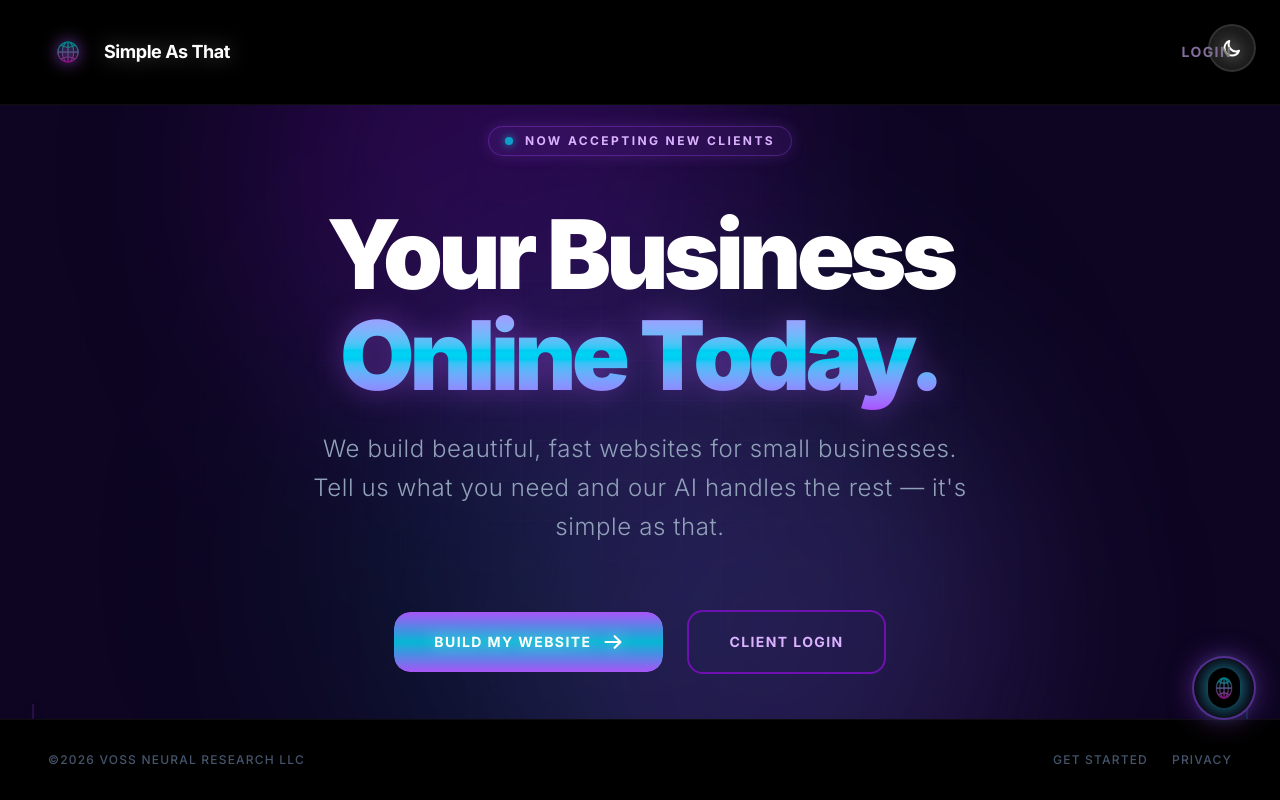
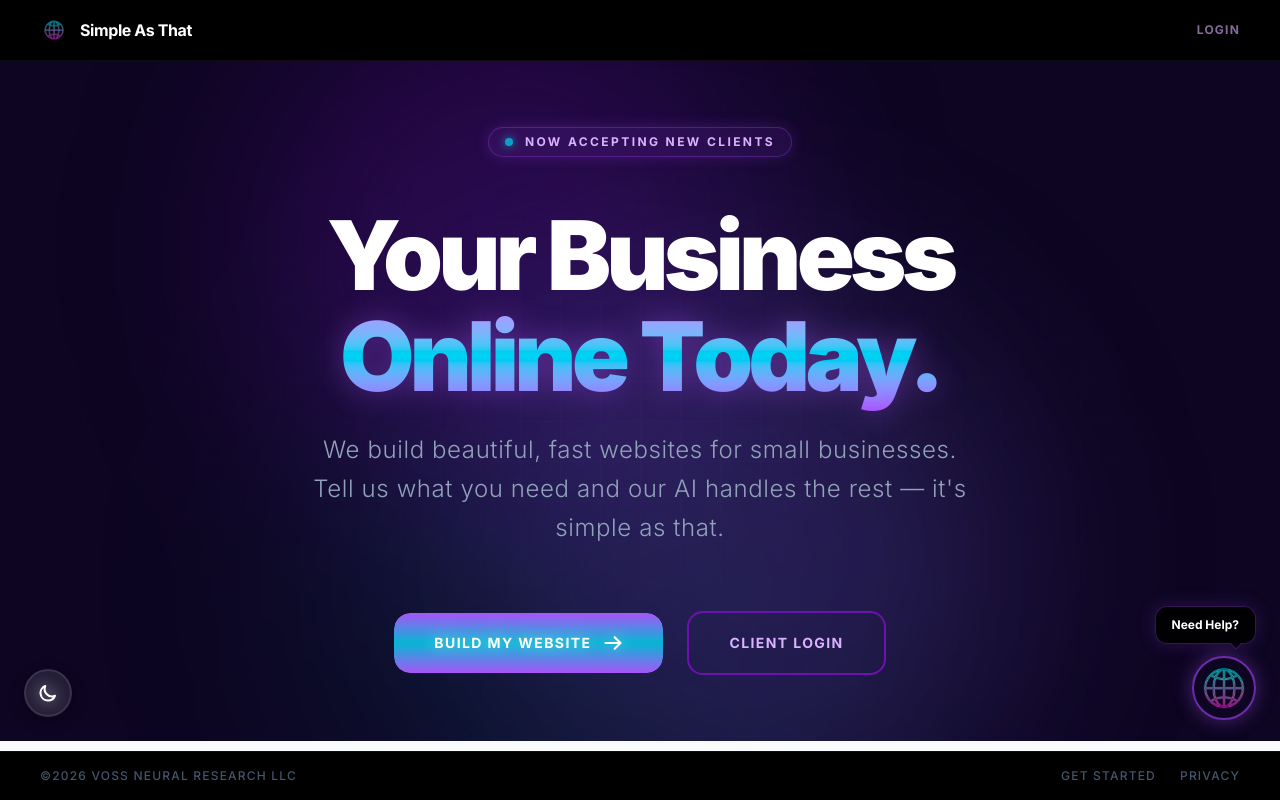
Before and after one commit to cybergod-duck/simple-as-that.net, a Next.js app: page / in a window 1280 px wide. Built offline with nearby package versions, Linux system fonts and the light colour scheme.

Commit message:
ui: static black bars in layout, globe fills circle, Need Help bubble, dark mode lower-left, plain English copy

```diff
--- a/app/layout.tsx
+++ b/app/layout.tsx
@@ -3,14 +3,14 @@ import type { Metadata } from 'next';
 import { Inter } from 'next/font/google';
 import './globals.css';
 import { ThemeProvider } from '../components/ThemeProvider';
-import ThemeToggle from '../components/ThemeToggle';
 import FluidAI from '../components/FluidAI';
+import Link from 'next/link';
 
 const inter = Inter({ subsets: ['latin'], variable: '--font-inter' });
 
 export const metadata: Metadata = {
     title: 'Simple As That | Core Network',
-    description: 'Autonomous Infrastructure Deployment',
+    description: 'Beautiful, fast websites for small businesses.',
     icons: {
         icon: [
             { url: '/favicon_io/favicon-32x32.png', sizes: '32x32', type: 'image/png' },
@@ -25,13 +25,33 @@ export const metadata: Metadata = {
 export default function RootLayout({ children }: { children: React.ReactNode }) {
     return (
         <html lang="en" suppressHydrationWarning className={`${inter.variable}`}>
-            <body className="antialiased min-h-screen bg-slate-50 dark:bg-black text-slate-900 dark:text-slate-100 font-sans transition-colors duration-500">
+            <body className="antialiased min-h-screen bg-slate-50 dark:bg-[#0d0521] text-slate-900 dark:text-slate-100 font-sans transition-colors duration-500 flex flex-col">
                 <ThemeProvider attribute="class" defaultTheme="dark" enableSystem>
-                    {/* Fixed Global Navigation Element for Theme Toggling */}
-                    <div className="fixed top-6 right-6 z-[60] mix-blend-difference">
-                        <ThemeToggle />
-                    </div>
-                    {children}
+
+                    {/* ── STATIC BLACK HEADER BAR ── */}
+                    <header className="w-full px-6 md:px-10 py-4 flex justify-between items-center z-50 bg-black border-b border-white/5 shrink-0">
+                        <div className="flex items-center gap-3">
+                            <img src="/favicon_io/favicon-32x32.png" alt="Logo" className="w-7 h-7" />
+                            <Link href="/" className="font-bold tracking-tight text-white text-sm md:text-base">Simple As That</Link>
+                        </div>
+                        <Link href="/auth/login" className="text-xs font-bold uppercase tracking-widest text-purple-300/60 hover:text-white transition-colors">
+                            Login
+                        </Link>
+                    </header>
+
+                    {/* ── MIDDLE CONTENT (fades per page) ── */}
+                    <main className="flex-1 relative overflow-hidden">
+                        {children}
+                    </main>
+
+                    {/* ── STATIC BLACK FOOTER BAR ── */}
+                    <footer className="w-full px-6 md:px-10 py-4 flex justify-between items-center z-50 bg-black border-t border-white/5 text-xs font-medium tracking-widest uppercase text-slate-600 shrink-0">
+                        <div>©2026 Voss Neural Research LLC</div>
+                        <div className="flex gap-6">
+                            <Link href="/onboarding" className="hover:text-purple-400 transition-colors">Get Started</Link>
+                            <Link href="/privacy" className="hover:text-cyan-400 transition-colors">Privacy</Link>
+                        </div>
+                    </footer>
 
                     {/* Persistent Fluid Simple AI Concierge */}
                     <FluidAI />
--- a/app/page.tsx
+++ b/app/page.tsx
@@ -3,6 +3,7 @@
 import Link from 'next/link';
 import { useTheme } from 'next-themes';
 import { useEffect, useState } from 'react';
+import ThemeToggle from '../components/ThemeToggle';
 
 export default function Home() {
   const { theme } = useTheme();
@@ -17,19 +18,16 @@ export default function Home() {
   const isDark = theme === 'dark' || (theme === 'system' && window.matchMedia('(prefers-color-scheme: dark)').matches);
 
   return (
-    <div className={`relative min-h-screen w-full overflow-hidden flex flex-col items-center justify-center font-sans transition-colors duration-1000 ${isDark ? 'bg-[#0d0521]' : 'bg-slate-50'}`}>
+    <div className={`relative w-full h-full min-h-[calc(100vh-120px)] overflow-hidden flex flex-col items-center justify-center font-sans transition-colors duration-1000 ${isDark ? 'bg-[#0d0521]' : 'bg-slate-50'}`}>
 
       {/* Background */}
       <div className={`absolute inset-0 z-0 transition-colors duration-1000 ${isDark ? 'bg-[#0d0521]' : 'bg-[#FAFAFA]'}`}></div>
 
-      {/* Ambient Glows (Deep Purple + Cyan) */}
+      {/* Ambient Glows */}
       <div className={`absolute inset-0 overflow-hidden pointer-events-none z-0 ${isDark ? 'opacity-100' : 'opacity-70'}`}>
-        <div className={`absolute top-[-10%] left-[20%] w-[40vw] h-[40vw] rounded-full blur-[100px] animate-[pulse_6s_ease-in-out_infinite] ${isDark ? 'mix-blend-screen bg-purple-600/20' : 'mix-blend-multiply bg-purple-500/10'
-          }`}></div>
-        <div className={`absolute top-[30%] left-[50%] -translate-x-1/2 w-[50vw] h-[50vw] rounded-full blur-[120px] animate-[pulse_8s_ease-in-out_infinite_delay-2s] ${isDark ? 'mix-blend-screen bg-cyan-500/10' : 'mix-blend-multiply bg-cyan-500/10'
-          }`}></div>
-        <div className={`absolute bottom-[-10%] right-[20%] w-[40vw] h-[40vw] rounded-full blur-[100px] animate-[pulse_7s_ease-in-out_infinite_delay-1s] ${isDark ? 'mix-blend-screen bg-purple-500/15' : 'mix-blend-multiply bg-purple-500/10'
-          }`}></div>
+        <div className={`absolute top-[-10%] left-[20%] w-[40vw] h-[40vw] rounded-full blur-[100px] animate-[pulse_6s_ease-in-out_infinite] ${isDark ? 'mix-blend-screen bg-purple-600/20' : 'mix-blend-multiply bg-purple-500/10'}`}></div>
+        <div className={`absolute top-[30%] left-[50%] -translate-x-1/2 w-[50vw] h-[50vw] rounded-full blur-[120px] animate-[pulse_8s_ease-in-out_infinite_delay-2s] ${isDark ? 'mix-blend-screen bg-cyan-500/10' : 'mix-blend-multiply bg-cyan-500/10'}`}></div>
+        <div className={`absolute bottom-[-10%] right-[20%] w-[40vw] h-[40vw] rounded-full blur-[100px] animate-[pulse_7s_ease-in-out_infinite_delay-1s] ${isDark ? 'mix-blend-screen bg-purple-500/15' : 'mix-blend-multiply bg-purple-500/10'}`}></div>
 
         {/* Grid Overlay */}
         <div className={`absolute inset-0 bg-[size:40px_40px] [mask-image:radial-gradient(ellipse_at_center,black_10%,transparent_70%)] ${isDark
@@ -38,29 +36,7 @@ export default function Home() {
           }`}></div>
       </div>
 
-      {/* Header */}
-      <header className={`absolute top-0 w-full px-8 md:px-12 py-8 flex justify-between items-center z-40 border-b backdrop-blur-md transition-colors ${isDark ? 'border-white/5 bg-black' : 'border-slate-200/50 bg-white/50'
-        }`}>
-        <div className="flex items-center gap-4">
-          <div className="relative w-10 h-10 flex items-center justify-center">
-            <img
-              src="/favicon_io/android-chrome-192x192.png"
-              alt="Simple-As-That Logo"
-              className={`w-8 h-8 absolute object-contain transition-all ${isDark
-                ? 'drop-shadow-[0_0_8px_rgba(168,85,247,0.8)]'
-                : 'drop-shadow-[0_2px_10px_rgba(168,85,247,0.5)] invert filter brightness-0'
-                }`}
-            />
-          </div>
-          <span className={`font-bold tracking-tight text-lg transition-colors ${isDark ? 'text-white drop-shadow-[0_0_10px_rgba(255,255,255,0.3)]' : 'text-slate-900 drop-shadow-[0_2px_10px_rgba(0,0,0,0.1)]'
-            }`}>Simple As That</span>
-        </div>
-        <Link href="/auth/login" className={`text-sm font-bold uppercase tracking-widest transition-colors ${isDark ? 'text-purple-300/60 hover:text-white' : 'text-slate-500 hover:text-slate-900'}`}>
-          Login
-        </Link>
-      </header>
-
-      {/* Hero */}
+      {/* Hero Content */}
       <main className={`relative z-10 w-full max-w-4xl px-6 flex flex-col justify-center items-center text-center transition-all duration-1000 transform ${mounted ? 'translate-y-0 opacity-100' : 'translate-y-8 opacity-0'}`}>
 
         {/* Status Badge */}
@@ -72,17 +48,14 @@ export default function Home() {
         </div>
 
         <div className="space-y-6 mb-16 relative">
-          <h1 className={`text-6xl md:text-8xl font-black tracking-tighter leading-[1.05] transition-colors ${isDark ? 'text-white' : 'text-slate-900'
-            }`}>
+          <h1 className={`text-6xl md:text-8xl font-black tracking-tighter leading-[1.05] transition-colors ${isDark ? 'text-white' : 'text-slate-900'}`}>
             Your Business<br />
-            <span className={`text-transparent bg-clip-text bg-gradient-to-b from-purple-400 via-cyan-400 to-purple-500 transition-all ${isDark ? 'drop-shadow-[0_0_15px_rgba(168,85,247,0.4)]' : 'drop-shadow-[0_4px_15px_rgba(168,85,247,0.2)]'
-              }`}>
+            <span className={`text-transparent bg-clip-text bg-gradient-to-b from-purple-400 via-cyan-400 to-purple-500 transition-all ${isDark ? 'drop-shadow-[0_0_15px_rgba(168,85,247,0.4)]' : 'drop-shadow-[0_4px_15px_rgba(168,85,247,0.2)]'}`}>
               Online Today.
             </span>
           </h1>
 
-          <p className={`text-xl md:text-2xl font-light max-w-2xl mx-auto leading-relaxed tracking-wide transition-colors ${isDark ? 'text-slate-400' : 'text-slate-600'
-            }`}>
+          <p className={`text-xl md:text-2xl font-light max-w-2xl mx-auto leading-relaxed tracking-wide transition-colors ${isDark ? 'text-slate-400' : 'text-slate-600'}`}>
             We build beautiful, fast websites for small businesses. Tell us what you need and our AI handles the rest — it's simple as that.
           </p>
         </div>
@@ -90,16 +63,9 @@ export default function Home() {
         {/* CTA Buttons */}
         <div className="flex flex-col sm:flex-row items-center gap-6 w-full sm:w-auto">
           <Link href="/onboarding" className="group relative w-full sm:w-auto px-10 py-5 rounded-2xl font-bold text-sm tracking-widest uppercase transition-all duration-500 ease-out overflow-hidden">
-            {/* Neon Border */}
-            <div className={`absolute inset-0 border-2 rounded-2xl border-transparent [background:linear-gradient(to_bottom,#A855F7,#06B6D4,#A855F7)_border-box] [mask:linear-gradient(#fff_0_0)_padding-box,linear-gradient(#fff_0_0)] [-webkit-mask-composite:destination-out] [mask-composite:exclude] transition-shadow ${isDark ? 'group-hover:shadow-[0_0_20px_rgba(168,85,247,0.5)]' : 'group-hover:shadow-[0_4px_20px_rgba(168,85,247,0.3)]'
-              }`}></div>
-
-            {/* Hover Fill */}
-            <div className={`absolute inset-0 transition-opacity opacity-0 group-hover:opacity-100 ${isDark ? 'bg-gradient-to-b from-purple-500/20 via-cyan-500/20 to-purple-500/20' : 'bg-gradient-to-b from-purple-500/10 via-cyan-500/10 to-purple-500/10 bg-white/50 backdrop-blur-sm'
-              }`}></div>
-
-            <span className={`relative z-10 flex items-center justify-center gap-3 transition-colors ${isDark ? 'text-white drop-shadow-[0_0_8px_rgba(255,255,255,0.5)]' : 'text-slate-900 drop-shadow-[0_1px_2px_rgba(0,0,0,0.1)] group-hover:text-black'
-              }`}>
+            <div className={`absolute inset-0 border-2 rounded-2xl border-transparent [background:linear-gradient(to_bottom,#A855F7,#06B6D4,#A855F7)_border-box] [mask:linear-gradient(#fff_0_0)_padding-box,linear-gradient(#fff_0_0)] [-webkit-mask-composite:destination-out] [mask-composite:exclude] transition-shadow ${isDark ? 'group-hover:shadow-[0_0_20px_rgba(168,85,247,0.5)]' : 'group-hover:shadow-[0_4px_20px_rgba(168,85,247,0.3)]'}`}></div>
+            <div className={`absolute inset-0 transition-opacity opacity-0 group-hover:opacity-100 ${isDark ? 'bg-gradient-to-b from-purple-500/20 via-cyan-500/20 to-purple-500/20' : 'bg-gradient-to-b from-purple-500/10 via-cyan-500/10 to-purple-500/10 bg-white/50 backdrop-blur-sm'}`}></div>
+            <span className={`relative z-10 flex items-center justify-center gap-3 transition-colors ${isDark ? 'text-white drop-shadow-[0_0_8px_rgba(255,255,255,0.5)]' : 'text-slate-900 drop-shadow-[0_1px_2px_rgba(0,0,0,0.1)] group-hover:text-black'}`}>
               Build My Website
               <svg className="w-5 h-5 group-hover:translate-x-1 transition-transform" fill="none" stroke="currentColor" viewBox="0 0 24 24"><path strokeLinecap="round" strokeLinejoin="round" strokeWidth="2.5" d="M14 5l7 7m0 0l-7 7m7-7H3"></path></svg>
             </span>
@@ -114,23 +80,10 @@ export default function Home() {
         </div>
       </main>
 
-      {/* Corner Accents */}
-      <div className={`absolute bottom-8 left-8 w-16 h-16 border-b-2 border-l-2 pointer-events-none transition-all ${isDark ? 'border-purple-500/30 opacity-50 drop-shadow-[0_0_5px_rgba(168,85,247,0.5)]' : 'border-purple-500/40 opacity-40 shadow-[0_2px_10px_rgba(168,85,247,0.2)]'
-        }`}></div>
-      <div className={`absolute bottom-8 right-8 w-16 h-16 border-b-2 border-r-2 pointer-events-none transition-all ${isDark ? 'border-cyan-500/30 opacity-50 drop-shadow-[0_0_5px_rgba(0,255,255,0.5)]' : 'border-cyan-500/40 opacity-40 shadow-[0_2px_10px_rgba(0,255,255,0.2)]'
-        }`}></div>
-
-      {/* Footer */}
-      <footer className={`absolute bottom-0 w-full px-8 md:px-12 py-8 flex justify-between items-center text-xs font-medium tracking-widest uppercase z-40 transition-colors ${isDark ? 'text-slate-600 bg-black border-t border-white/5' : 'text-slate-500'
-        }`}>
-        <div>
-          ©2026 Voss Neural Research LLC
-        </div>
-        <div className="flex gap-6">
-          <Link href="/onboarding" className={`transition-colors ${isDark ? 'hover:text-purple-400' : 'hover:text-purple-600'}`}>Get Started</Link>
-          <Link href="/privacy" className={`transition-colors ${isDark ? 'hover:text-cyan-400' : 'hover:text-cyan-600'}`}>Privacy</Link>
-        </div>
-      </footer>
+      {/* Dark Mode Toggle — lower-left above footer bar */}
+      <div className="absolute bottom-6 left-6 z-40">
+        <ThemeToggle />
+      </div>
 
     </div>
   );
--- a/components/FluidAI.tsx
+++ b/components/FluidAI.tsx
@@ -11,6 +11,7 @@ interface Message {
 export default function FluidAI() {
     const pathname = usePathname();
     const [isOpen, setIsOpen] = useState(false);
+    const [showBubble, setShowBubble] = useState(false);
     const [messages, setMessages] = useState<Message[]>([
         { role: 'ai', content: 'Hey there! 👋 I\'m Simple AI. How can I help you with your website today?' }
     ]);
@@ -32,6 +33,19 @@ export default function FluidAI() {
             }]);
         }
     }, [pathname]);
+
+    // Show "Need Help?" bubble after 3 seconds if not open
+    useEffect(() => {
+        const timer = setTimeout(() => {
+            if (!isOpen) setShowBubble(true);
+        }, 3000);
+        return () => clearTimeout(timer);
+    }, []);
+
+    // Hide bubble when chat opens
+    useEffect(() => {
+        if (isOpen) setShowBubble(false);
+    }, [isOpen]);
 
     useEffect(() => {
         if (messagesEndRef.current) {
@@ -147,23 +161,27 @@ export default function FluidAI() {
                 </div>
             </div>
 
+            {/* "Need Help?" Speech Bubble */}
+            {showBubble && !isOpen && (
+                <div className="mb-3 relative animate-[fadeIn_0.3s_ease-out]">
+                    <div className="bg-black/90 border border-purple-500/30 text-white text-xs font-bold px-4 py-2.5 rounded-xl shadow-[0_0_20px_rgba(168,85,247,0.2)] whitespace-nowrap">
+                        Need Help?
+                    </div>
+                    <div className="absolute -bottom-1 right-4 w-2 h-2 bg-black/90 border-r border-b border-purple-500/30 rotate-45"></div>
+                </div>
+            )}
+
             {/* The Floating Bubble Node */}
             <button
                 onClick={() => setIsOpen(!isOpen)}
-                className={`w-16 h-16 rounded-full flex items-center justify-center transition-all duration-500 group relative ${isOpen ? 'bg-black border border-white/10 scale-90' : 'bg-black border-2 border-purple-500/50 shadow-[0_0_30px_rgba(168,85,247,0.3)] hover:scale-110 hover:shadow-[0_0_50px_rgba(168,85,247,0.5)]'
-                    }`}
+                className={`w-16 h-16 rounded-full flex items-center justify-center transition-all duration-500 group relative overflow-hidden ${isOpen ? 'bg-black border border-white/10 scale-90' : 'border-2 border-purple-500/60 shadow-[0_0_20px_rgba(168,85,247,0.4)] hover:shadow-[0_0_35px_rgba(168,85,247,0.6)] hover:scale-110'}`}
             >
-                {/* Background pulse effect when closed */}
-                {!isOpen && (
-                    <div className="absolute inset-0 rounded-full bg-purple-500/20 blur-md animate-pulse"></div>
-                )}
-
                 {/* Logo / Close icon */}
-                <div className="relative z-10 w-8 h-8 flex items-center justify-center">
+                <div className="relative z-10 w-full h-full flex items-center justify-center">
                     {isOpen ? (
                         <svg className="w-6 h-6 text-slate-400 group-hover:text-white transition-colors" fill="none" stroke="currentColor" viewBox="0 0 24 24" strokeWidth="2"><path strokeLinecap="round" strokeLinejoin="round" d="M19 9l-7 7-7-7"></path></svg>
                     ) : (
-                        <img src="/favicon_io/favicon-32x32.png" alt="Simple AI" className="w-10 h-10 rounded-full bg-black p-1 drop-shadow-[0_0_10px_rgba(0,255,255,0.6)]" />
+                        <img src="/favicon_io/android-chrome-192x192.png" alt="Simple AI" className="w-full h-full object-cover rounded-full" />
                     )}
                 </div>
             </button>
--- a/components/Onboarding/OnboardingFlow.tsx
+++ b/components/Onboarding/OnboardingFlow.tsx
@@ -206,7 +206,7 @@ export default function OnboardingFlow() {
                                         : 'border-purple-200 focus:border-purple-500 text-slate-900 [&>option]:bg-white'
                                         }`}
                                 >
-                                    <option value="" disabled hidden className="text-slate-500">Select conversion path...</option>
+                                    <option value="" disabled hidden className="text-slate-500">What are you looking for?</option>
                                     <option value="leads">Get More Customers (Leads)</option>
                                     <option value="sales">Sell Products Online (Sales)</option>
                                     <option value="portfolio">Build Trust & Credibility (Portfolio)</option>
```
